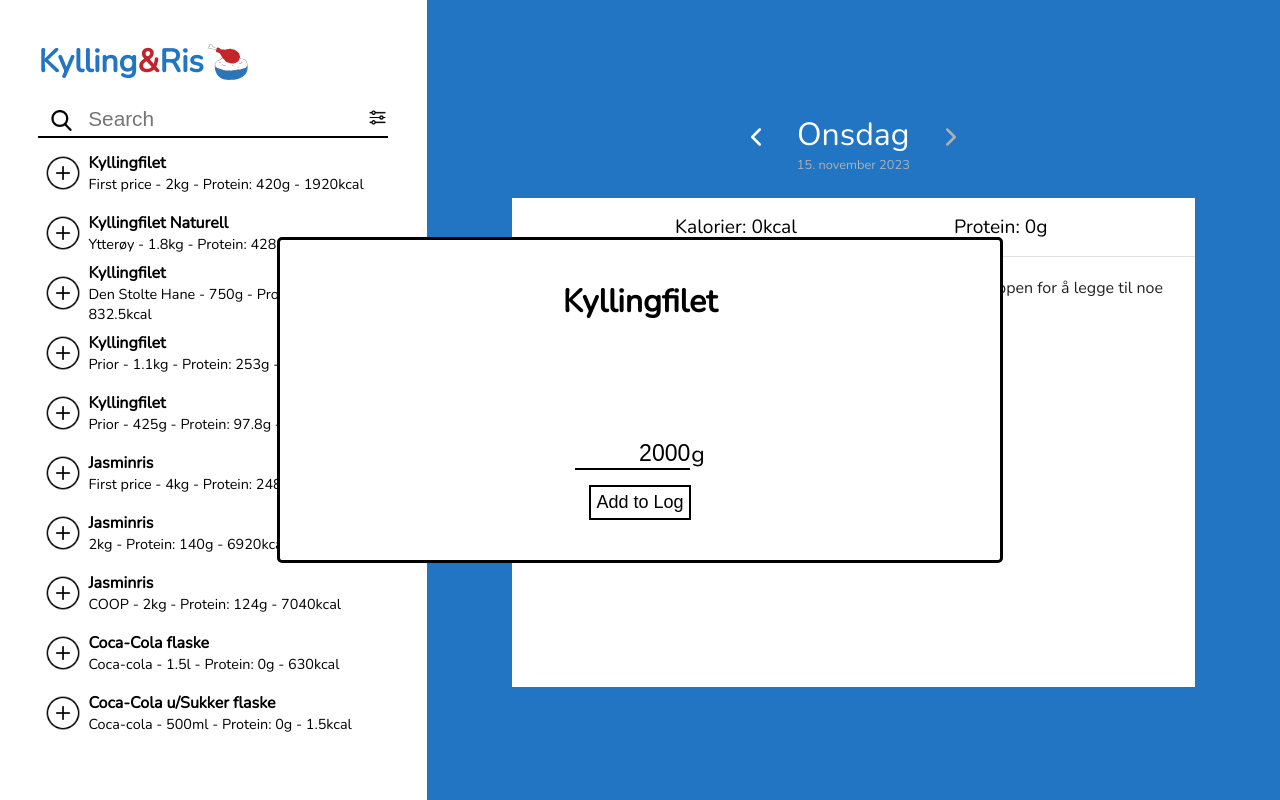
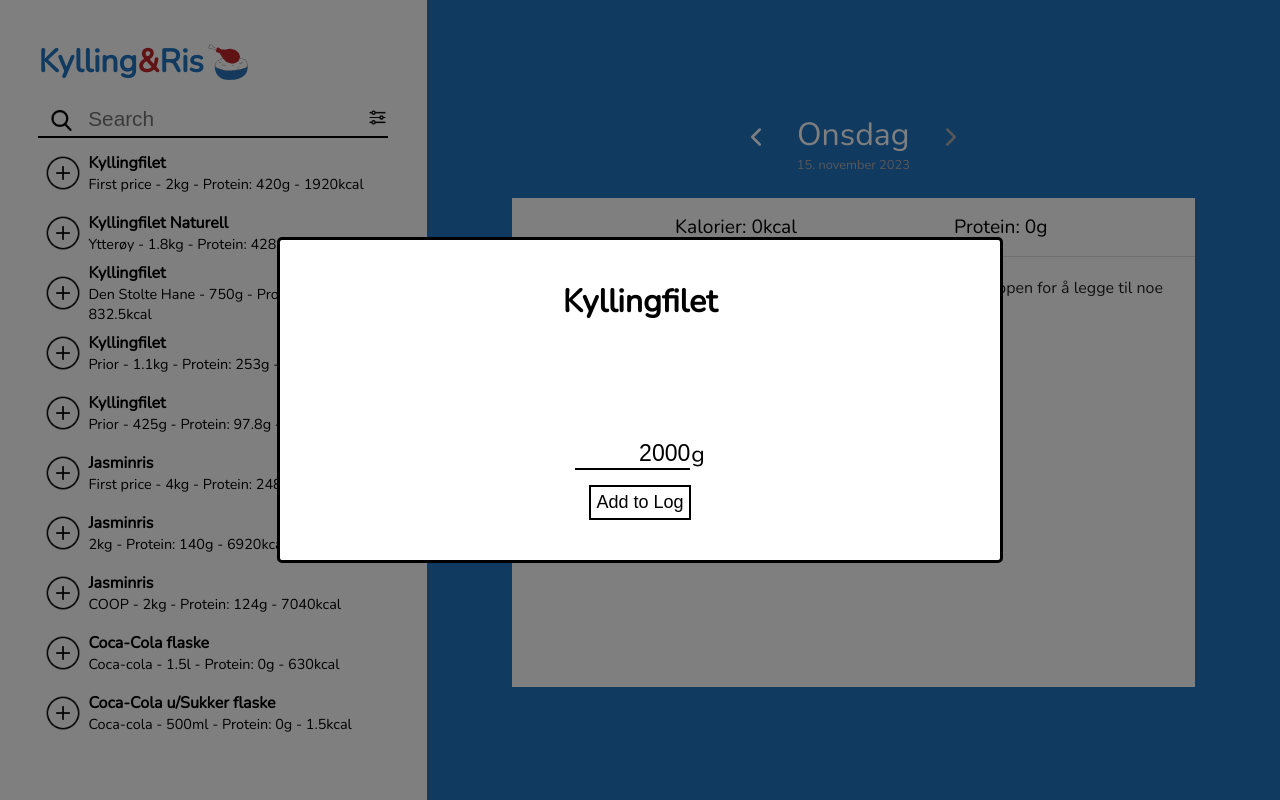
Before and after one commit to andreaslhjulstad/kylling-ris, a React (Vite) app in the folder kylling-ris/: page / in a window 1280 px wide. Both pictures are taken after a click on the picture 63 px from the left and 173 px from the top of the page. Built offline with nearby package versions, Linux system fonts and the light colour scheme.

Commit message:
dialog box added from headless UI

```diff
--- a/kylling-ris/src/features/food-search/add-food-popup/add-food-popup.module.css
+++ b/kylling-ris/src/features/food-search/add-food-popup/add-food-popup.module.css
@@ -66,6 +66,46 @@
   background-color: #ebebeb;
 }
 
-.addFoodPopup h1 {
+.title {
   margin-top: 0;
+  font-size: 2em;
 }
+
+.addImage {
+  height: 100%;
+  cursor: pointer;
+  user-select: none;
+}
+
+.enter {
+  transition: opacity 300ms ease-out, transform 200ms ease-out;
+}
+
+.enterFrom {
+  opacity: 0;
+}
+
+.enterTo {
+  opacity: 100;
+}
+
+.leave {
+  transition: opacity 200ms ease-in, transform 200ms ease-in;
+}
+
+.leaveFrom {
+  opacity: 100;
+}
+
+.leaveTo {
+  opacity: 0;
+}
+
+.background {
+  position: fixed;
+  top: 0;
+  right: 0;
+  bottom: 0;
+  left: 0;
+  background-color: rgba(0, 0, 0, 0.5);
+}
--- a/kylling-ris/src/features/food-search/add-food-popup/add-food-popup.tsx
+++ b/kylling-ris/src/features/food-search/add-food-popup/add-food-popup.tsx
@@ -1,23 +1,30 @@
-import Popup from "reactjs-popup";
 import FoodInfo from "../search-results/food-info";
 import styles from "./add-food-popup.module.css";
 import { useState } from "react";
 import { useDispatch } from "react-redux";
 import { addFood } from "../../food-log/food-log-reducer";
 import useOnKeyDown from "../../misc/use-on-key-down";
+import addImage from "../../../assets/add.png";
+
+import { Dialog, Transition } from "@headlessui/react";
 
 interface AddFoodPopupProps {
   food: FoodInfo;
-  trigger: JSX.Element | ((isOpen: boolean) => JSX.Element);
 }
 
-export default function AddFoodPopup({ food, trigger }: AddFoodPopupProps) {
+export default function AddFoodPopup({ food }: AddFoodPopupProps) {
   const [weightInputColor, setWeightInputColor] = useState<string>("black");
   const [isOpen, setIsOpen] = useState<boolean>(false);
   const [weightInput, setWeightInput] = useState<string>(
     `${food.defaultWeight}`
   );
   const dispatch = useDispatch();
+
+  function openModal() {
+    setIsOpen(true);
+    setWeightInputColor("black");
+    setWeightInput(`${food.defaultWeight}`);
+  }
 
   const submitFood = () => {
     const weight = Number(weightInput);
@@ -40,18 +47,22 @@ export default function AddFoodPopup({ food, trigger }: AddFoodPopupProps) {
   );
 
   return (
-    <Popup
-      open={isOpen}
-      onOpen={() => {
-        setIsOpen(true);
-        setWeightInputColor("black");
-        setWeightInput(`${food.defaultWeight}`);
-      }}
-      trigger={trigger}
-      modal
+    <>
+      <img src={addImage} onClick={openModal} className={styles.addImage} />
+      <Transition appear show={isOpen}>
+        <Dialog open={isOpen} onClose={() => setIsOpen(false)}>
+          <Transition.Child
+            enter={styles.enter}
+            enterFrom={styles.enterFrom}
+            enterTo={styles.enterTo}
+            leave={styles.leave}
+            leaveFrom={styles.leaveFrom}
+            leaveTo={styles.leaveTo}
           >
-      <div className={styles.addFoodPopup}>
-        <h1>{food.name}</h1>
+            <div className={styles.background} />
+          </Transition.Child>
+          <Dialog.Panel className={styles.addFoodPopup}>
+            <Dialog.Title className={styles.title}>{food.name}</Dialog.Title>
             <div className={styles.bottom}>
               <div className={styles.weightInput}>
                 <input
@@ -72,7 +83,9 @@ export default function AddFoodPopup({ food, trigger }: AddFoodPopupProps) {
                 Add to Log
               </button>
             </div>
-      </div>
-    </Popup>
+          </Dialog.Panel>
+        </Dialog>
+      </Transition>
+    </>
   );
 }
--- a/kylling-ris/src/features/food-search/search-results/search-results.tsx
+++ b/kylling-ris/src/features/food-search/search-results/search-results.tsx
@@ -1,7 +1,6 @@
 import FoodInfo from "./food-info";
 import useSearchResults from "./use-search-results";
 import styles from "./search-results.module.css";
-import addImage from "../../../assets/add.png";
 import InfiniteScroll from "react-infinite-scroll-component";
 import { useSelector } from "react-redux";
 import { RootState } from "../../../redux/store";
@@ -75,7 +74,6 @@ export default function SearchResults({ searchQuery }: SearchResultsProps) {
               data-testid={`food-search-result-${food.id}`}
             >
               <AddFoodPopup
-                trigger={<img className={styles.addImage} src={addImage} />}
                 food={food}
               />
               <div className={styles.foodInfo}>
```
Lines whose indentation alone changed are shown as unchanged.
